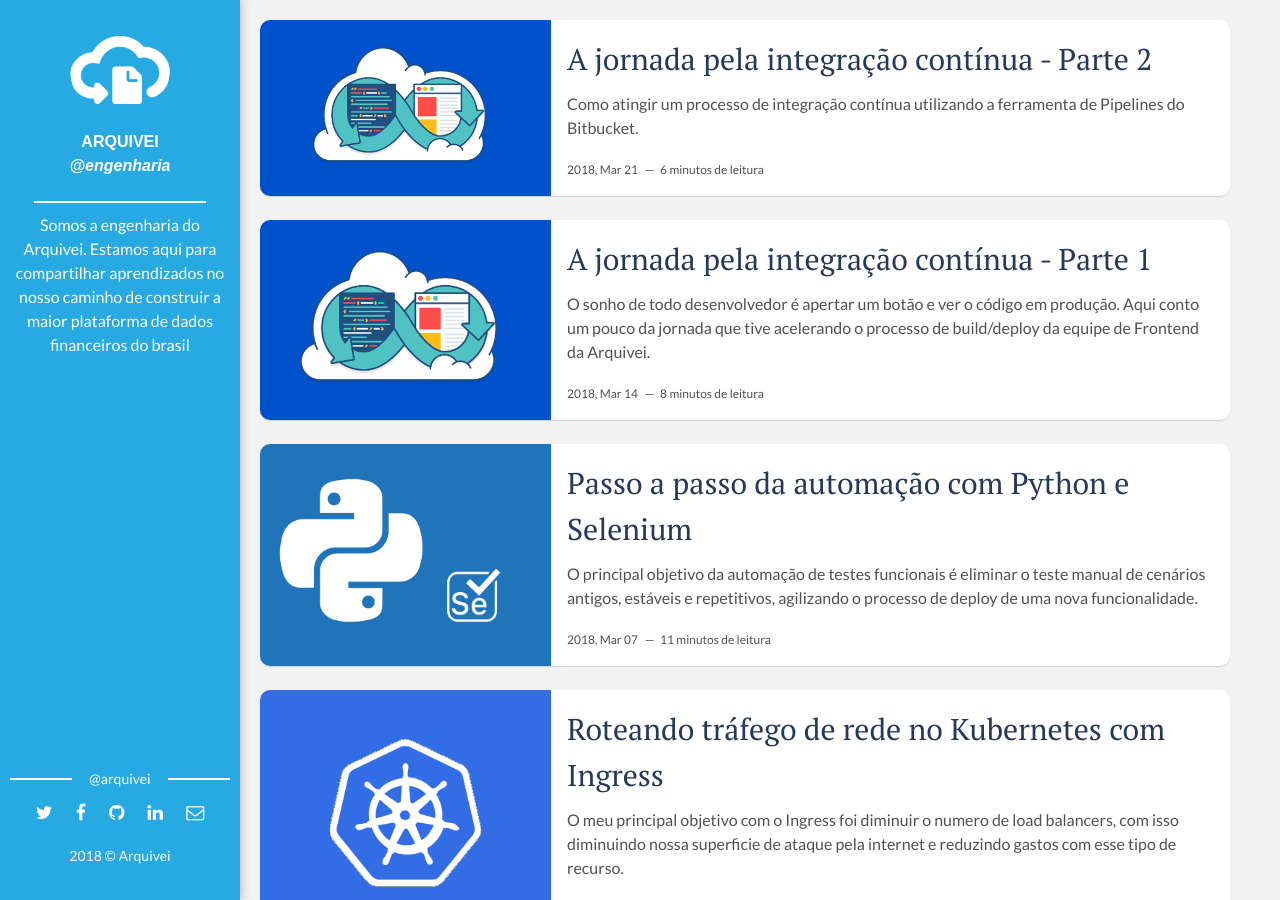
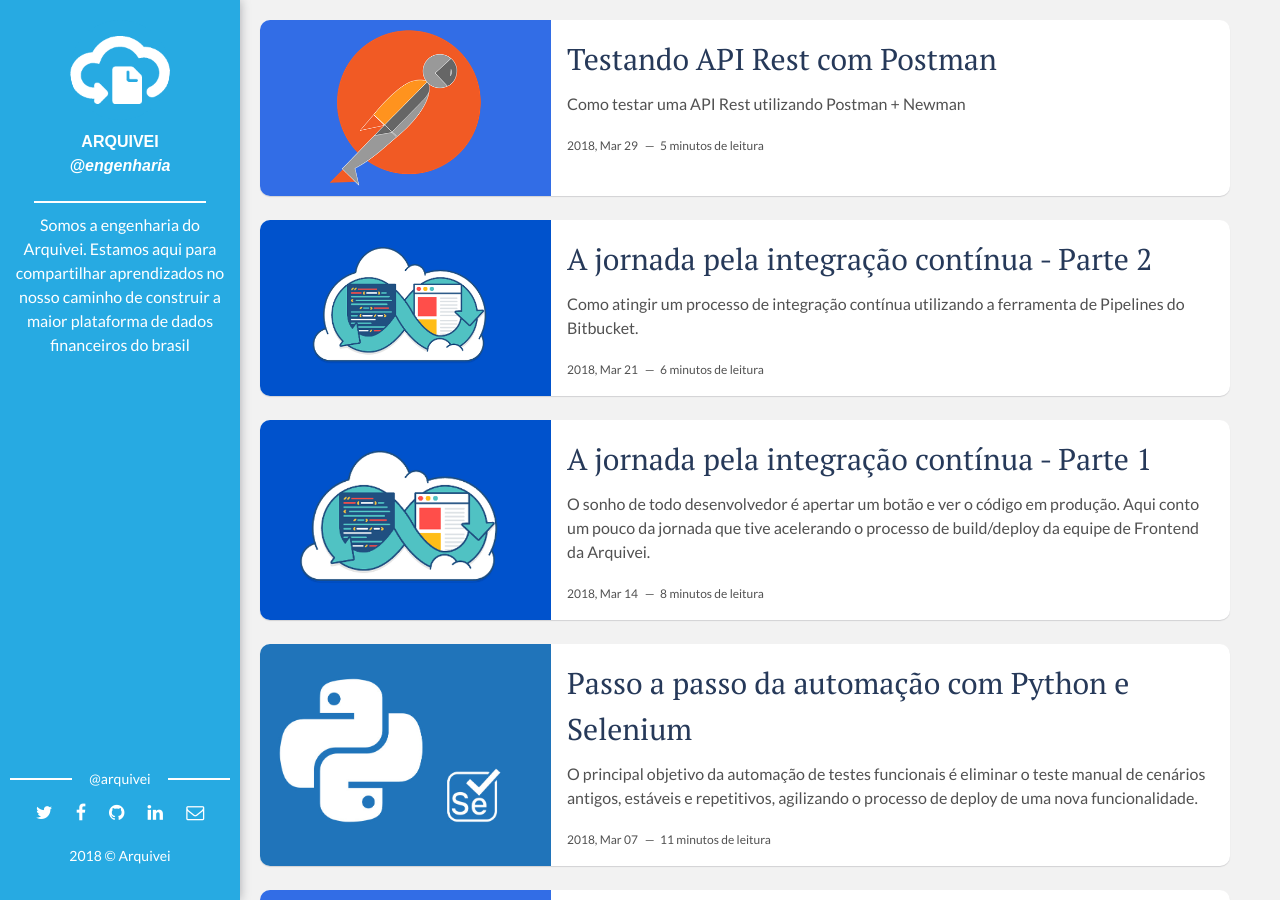
Before and after one commit to arquivei/arquivei.github.io, a Jekyll site: the page built from index.html, in a window 1280 px wide and 900 px high. Built offline with Jekyll 4.4.1, drawn with Linux system fonts in a browser that asks for light colours; the list of posts is cut into pages by our own code; comment, search, counter and statistics services are not loaded; some of the changed lines change nothing that is shown.

Commit message:
Adicionado o post referente aos testesque foram realizados com a ferramenta Postman

````diff
--- a/_config.yml
+++ b/_config.yml
@@ -64,7 +64,17 @@ authors:
       github: vmarchesin
       linkedin: in/vinicius-araujo-238a9b96/
       email: vinicius.araujo@arquivei.com.br
-
+  leonardo_camargo:
+    name: Leonardo Camargo
+    job: Quality Assurance
+    image: leonardo_camargo.jpg
+    about: automaixo e otras cositas más. <br> "Numa escala de 0 a 10, 10".
+    social_networks:
+      facebook: leonardo.camargo.908
+      github: leonardocamargo
+      linkedin: in/leonardo-camargo-298286a0
+      twitter: leocamargo1_
+      email: lcamargo36@gmail.com
 # Disqus
 discus-identifier: arquivei # add your discus identifier
 
--- /dev/null
+++ b/_posts/2018-03-27-test-postman.markdown
@@ -0,0 +1,124 @@
+---
+layout: post
+title: Testando API Rest com Postman
+date: 2018-03-29
+categories: blog
+img: postman-start.png
+tags: [Postman, Testing API, QA, Test]
+author: leonardo_camargo
+brief: Como testar uma API Rest utilizando Postman + Newman
+---
+<style>
+  article p {
+    text-align: justify;
+    text-indent: 25px;
+  }
+
+  article .center {
+    margin-top: 30px;
+    margin-bottom: 30px;
+    text-align: center;
+}
+
+  .mb-1 {
+    margin-bottom: 10px;
+  }
+</style>
+
+Devido a evolução da área de desenvolvimento de software, aplicações desenvolvidas com base em serviços estão se tornando muito mais frequentes, deixando de dar o foco em aplicações com arquitetura monolitica onde tínhamos todas as funcionalidades do sistema unidas em único processo e passando a termos serviços a parte que se comunicam entre eles para chegar ao mesmo resultado com melhor desempenho, maior facilidade para manutenção e também a base de código menos extensa, facilitando a leitura do código.
+
+Como toda aplicação, precisamos validar este serviço e garantir que o mesmo esteja atendendo os requisitos levantados.
+Devido a uma demanda de um microserviço externo, surgiu a necessidade de realizarmos os testes na camada de serviço onde era necessario uma ferramenta que nos atendesse, com uma curva de aprendizado curta e que auxiliasse também no desenvolvimento.
+
+
+### E é aí que entra o Postman!
+
+![postman-go]({{site.baseurl}}/assets/img/posts/postman-go.gif)
+
+# Postman
+
+Postman é uma aplicação que auxilia no desenvolvimento de WebServices, principalmente REST API, realizando requisições em determinados endpoints, testes para validar os retornos das APIs, documentação, mocks de servidores e também relatórios após a realização dos testes.
+
+
+
+<div class="center">
+ <img src="/assets/img/posts/postman-info.png" class="img-fluid mb-1"/><br/>
+</div>
+
+### Vantagens Postman:
+- Interface intuitiva o que facilita na configuração e execução dos testes
+- Open Source
+- Testes podem ser realizados em CLI (command-line interface ou Interface de linha de comandos) o que ajuda em ambientes que utilizam Integração Contínua
+- Criação de servidores mockados para auxiliar na hora do desenvolvimento
+- Transformar a requisição em algumas linguagens disponíveis
+
+Legal, não? =D
+
+# Taca lhe pau nesses testes
+
+Antes existia uma extensão do Postman para o Google Chrome porém a extensão foi depreciada e eles recomendam baixar o app nativo que continua o suporte.
+Para instalar, é só acessar o [Postman](https://www.getpostman.com/apps) e seguir os passos descritos dependendo do seu sistema operacional.
+
+Para testes, utilizaremos a API do Postman que nos permite alterar e visualizar as nossas configurações da aplicação.
+É necessário logar no Postman por esse [link](https://web.postman.co/) (caso não tenha login será necessário criar um usuário ou entrar com o email da google). Após isso basta acessar o seu workspace, clicar em Browse Integrations, View Details e Get API Key.
+
+![postman-get-keys]({{site.baseurl}}/assets/img/posts/postman-get-key.png)
+
+Dentro do app do Postman, iremos selecionar o método GET e informar a url "https://api.getpostman.com/me", No **Headers**, iremos informar a api-key que foi disponibilizada.
+Então teremos no campo **"Key" = X-Api-Key** e no campo **"Value" a nossa api-key**.
+
+![postman-header-get]({{site.baseurl}}/assets/img/posts/postman-headers+get.png)
+
+Reparem que ao invés de colocar a nossa api-key gerada, colocamos ```postman-api-key```. Pelo fato de estarmos falando de uma senha, de algo sensível gerado exclusivamente pra você, é recomendado informarmos esses valores como variáveis de ambiente.
+E como fazemos isso?
+
+Simples! Basta clicar na engrenagem e clicar em "Manage Environments".
+
+![postman-manage-environment]({{site.baseurl}}/assets/img/posts/postman-manage-environments.png)
+
+Logo em seguida clicamos em Globals e informamos o nome do nosso value "Key", que é ```postman_api_key``` e o nosso "Value" que é a nossa **api-key** e salvamos =)
+Após isso, é só clicarmos em **Send** e teremos a resposta da nossa API com o nosso ID.
+```{
+    "user": {
+        "id": 4011658
+    }
+```
+Com isso conseguimos fazer nosso primeiro teste. Basta irmos na aba "Tests". O Postman nos dá alguns testes default para conseguirmos validarmos o nosso retorno. Vamos validar se o nosso retorno é uma resposta 200. Basta clicarmos no Snippet **Status Code: Code is 200** e clicarmos em **Send** novamente. Se clicarmos em "Tests Results" iremos ver o resultado do nosso teste que passou com sucesso =)
+
+![postman-result-200]({{site.baseurl}}/assets/img/posts/postman-200.png)
+
+Outro teste que podemos fazer é validar se o nosso id de usuário em uma outra requisição vai continuar sendo o mesmo. Basta adicionarmos essas linhas de códigos:
+
+``` js
+pm.test("Compare user id", function () {
+    var jsonData = pm.response.json();
+/*convertendo a nossa resposta para json */
+    pm.expect(jsonData.user.id).to.be.equal(4011658);
+/* comparando o retorno do id que está dentro de user com  id que foi retornado no primeiro teste */
+});
+```
+Os testes são realizados com Chai, uma biblioteca que realiza algumas asserções.
+
+# Newman
+
+O Newman nada mais é que uma versão minificada do Postman para ser rodado em linha de comando. Isso nos ajuda a utilizar nossos testes em ambientes de CI (Integração Contínua). Para utilizarmos teremos que instalá-lo em nossa máquina. Ele foi escrito e roda em NodeJS isso facilita pois pode ser utilizado em qualquer sistema. Para instalar o NodeJS basta acessarmos a página do [node](https://nodejs.org/en/). Após instalar o NodeJS basta rodarmos o comando:
+
+ ``` npm install newman --global; ```
+
+Para rodarmos nossos testes em linha de comando, precisamos exportar nossos testes e também a nossa variável global. Para exportar os nossos testes só precisamos salvar nossos testes, precisamos ir no Postman e clicar em **Save**, informando um nome para nossa Collection que seria todos os nossos testes. Após isso basta clicar em Export e salvar na pasta desejada.
+
+Para exportar a nossa variável de ambiente basta irmos em Manage Environments e clicar em "Download as JSON".
+Para rodar nosss testes, precisamos rodar o seguinte comando:
+
+```newman run nome_do_arquivo_dos_tests.json -G nome_arquivo_variaveis.json```
+
+Após rodar o nosso teste, ele nos dá uma tabela fornecendo o resultado dos testes:
+
+![postman-result-200]({{site.baseurl}}/assets/img/posts/postman-resultado-teste.png)
+
+Podemos também, exportar nossos testes para html, cli, json ou junit. basta adicionarmos ```-r html``` e será criado uma pasta "newman" no local da collection com o relatorio gerado.
+
+# Conclusão
+
+Postman é uma ferramenta de fácil utilização e quando bem utilizada consegue ajudar não só nos testes mas também no desenvolvimento da aplicação. Muitas pessoas conhecem o Postman apenas para validar a chamada, ver a resposta mas conseguimos ver que podemos ir além, podemos testar essas chamadas fazendo várias asserções em javascript e gerar métricas, e além disso, conseguimos em um ambiente de CI termos um teste para contribuir no build.
+Uma ferramenta completa que consegue contribuir para todas as áreas de desenvolvimento: QA, Frontend, Backend e Devops.
````
Also changed, not shown: assets/img/authors/leonardo_camargo.jpg (added), assets/img/posts/postman-200.png (added), assets/img/posts/postman-get-key.png (added), assets/img/posts/postman-go.gif (added), assets/img/posts/postman-headers+get.png (added), assets/img/posts/postman-info.png (added), assets/img/posts/postman-manage-environments.png (added), assets/img/posts/postman-resultado-teste.png (added), assets/img/posts/postman-start.png (added).
